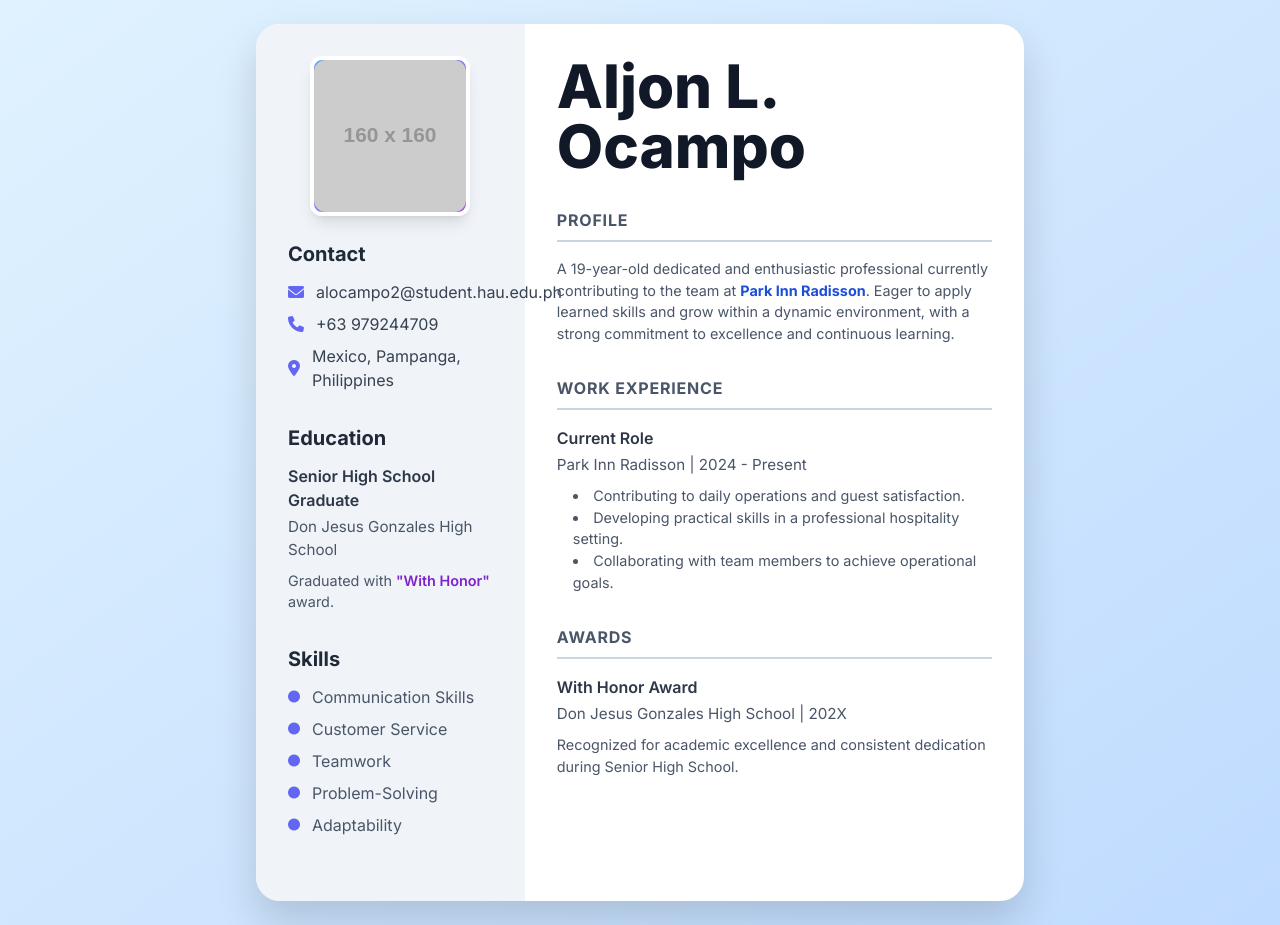
After one commit to aljon123456/final, a Django app: page /character in a window 1280 px wide. The commit adds this page. Run offline with Django 5.2, Linux system fonts and the light colour scheme; grey boxes labelled with a size stand in for pictures from a placeholder-image service; some libraries are stand-ins or nearby versions.

Commit message:
final na pero wala pa din

```diff
--- a/DjangoProject1/urls.py
+++ b/DjangoProject1/urls.py
@@ -14,14 +14,21 @@ Including another URLconf
     1. Import the include() function: from django.urls import include, path
     2. Add a URL to urlpatterns:  path('blog/', include('blog.urls'))
 """
-from django.contrib import admin
-from django.urls import path
+from django.conf.urls.static import static
+
+
+from django.conf import settings
+from .view import home, character
 from django.urls import path
 from django.contrib import admin
 
 from .view import home
+
 urlpatterns = [
     path('admin/', admin.site.urls),
-    path('', home, name='home'),
-    path('main', min, name='home'),
+    path('', home, name='home.html'),
+    path('character', character, name='character.html'),
 ]
+if settings.DEBUG:
+    urlpatterns = urlpatterns + static(settings.MEDIA_URL, document_root=settings.MEDIA_ROOT)
+    urlpatterns = urlpatterns + static(settings.STATIC_URL, document_root=settings.STATIC_ROOT)
--- a/DjangoProject1/view.py
+++ b/DjangoProject1/view.py
@@ -4,5 +4,5 @@ from django.shortcuts import render
 def home(request):
     return render(request,'home.html')
 
-def main(request):
-    return render(request,'main.html')
+def character(request):
+    return render(request, 'character.html')
--- /dev/null
+++ b/templates/character.html
@@ -0,0 +1,182 @@
+<!DOCTYPE html>
+<html lang="en">
+<head>
+    <meta charset="UTF-8">
+    <meta name="viewport" content="width=device-width, initial-scale=1.0">
+    <title>Aljon L. Ocampo - Profile</title>
+    <!-- Tailwind CSS CDN -->
+    <script src="https://cdn.tailwindcss.com"></script>
+    <!-- Google Fonts - Inter -->
+    <link href="https://fonts.googleapis.com/css2?family=Inter:wght@400;600;700;800&display=swap" rel="stylesheet">
+    <!-- Font Awesome for Icons -->
+    <link rel="stylesheet" href="https://cdnjs.cloudflare.com/ajax/libs/font-awesome/6.0.0-beta3/css/all.min.css">
+    <style>
+        body {
+            font-family: 'Inter', sans-serif;
+            background: linear-gradient(to right bottom, #e0f2fe, #bfdbfe); /* Soft blue gradient */
+            min-height: 100vh;
+            display: flex;
+            align-items: center;
+            justify-content: center;
+            padding: 1.5rem;
+        }
+        .profile-container {
+            background-color: #ffffff;
+            border-radius: 1.5rem;
+            box-shadow: 0 20px 40px rgba(0, 0, 0, 0.15);
+            max-width: 768px; /* Slightly wider for two columns */
+            width: 100%;
+            display: flex;
+            flex-direction: column; /* Default to column for mobile */
+            overflow: hidden; /* Ensures rounded corners are respected */
+        }
+        @media (min-width: 768px) {
+            .profile-container {
+                flex-direction: row; /* Two columns for desktop */
+            }
+        }
+        .sidebar {
+            background-color: #f0f4f8; /* Light gray-blue for sidebar */
+            padding: 2rem;
+            flex-shrink: 0; /* Prevent shrinking */
+            width: 100%;
+            box-sizing: border-box;
+        }
+        @media (min-width: 768px) {
+            .sidebar {
+                width: 35%; /* Sidebar takes 35% width */
+                border-top-left-radius: 1.5rem;
+                border-bottom-left-radius: 1.5rem;
+            }
+        }
+        .main-content {
+            padding: 2rem;
+            flex-grow: 1; /* Main content takes remaining space */
+            width: 100%;
+            box-sizing: border-box;
+        }
+        .section-heading {
+            font-weight: 700; /* Bold */
+            color: #4a5568; /* Dark gray */
+            text-transform: uppercase;
+            letter-spacing: 0.05em;
+            margin-bottom: 1rem;
+            padding-bottom: 0.5rem;
+            border-bottom: 2px solid #cbd5e0; /* Light gray border */
+            text-align: left; /* Align heading left */
+        }
+        .item-title {
+            font-weight: 600; /* Semi-bold */
+            color: #2d3748; /* Darker gray */
+            margin-bottom: 0.25rem;
+            text-align: left; /* Align title left */
+        }
+        .item-subtitle {
+            color: #4a5568; /* Dark gray */
+            font-size: 0.95rem;
+            margin-bottom: 0.5rem;
+            text-align: left; /* Align subtitle left */
+        }
+        .item-description {
+            color: #4a5568;
+            font-size: 0.9rem;
+            line-height: 1.5;
+            text-align: left; /* Align description left */
+        }
+        .skill-item {
+            display: flex;
+            align-items: center;
+            margin-bottom: 0.5rem;
+            color: #4a5568;
+        }
+        .skill-item i {
+            margin-right: 0.75rem;
+            color: #6366f1; /* Indigo for bullet points */
+        }
+    </style>
+</head>
+<body>
+    <div class="profile-container">
+        <!-- Left Sidebar -->
+        <div class="sidebar">
+            <!-- Profile Picture -->
+            <div class="w-40 h-40 mx-auto mb-6 rounded-xl bg-gradient-to-br from-blue-400 to-purple-500 flex items-center justify-center overflow-hidden border-4 border-white shadow-lg">
+                <img src="https://placehold.co/160x160/ffffff/000000?text=Aljon" alt="Aljon's Profile Picture" class="w-full h-full object-cover rounded-xl" onerror="this.onerror=null;this.src='https://placehold.co/160x160/ffffff/000000?text=Aljon';">
+            </div>
+
+            <!-- Contact Information -->
+            <div class="mb-8 text-left">
+                <h3 class="text-xl font-bold text-gray-800 mb-3">Contact</h3>
+                <p class="flex items-center text-gray-700 mb-2"><i class="fas fa-envelope mr-3 text-indigo-500"></i>alocampo2@student.hau.edu.ph</p>
+                <p class="flex items-center text-gray-700 mb-2"><i class="fas fa-phone mr-3 text-indigo-500"></i>+63 979244709</p>
+                <p class="flex items-center text-gray-700"><i class="fas fa-map-marker-alt mr-3 text-indigo-500"></i>Mexico, Pampanga, Philippines</p>
+            </div>
+
+            <!-- Education -->
+            <div class="mb-8 text-left">
+                <h3 class="text-xl font-bold text-gray-800 mb-3">Education</h3>
+                <div class="mb-4">
+                    <p class="item-title">Senior High School Graduate</p>
+                    <p class="item-subtitle">Don Jesus Gonzales High School</p>
+                    <p class="item-description">Graduated with <span class="font-semibold text-purple-700">"With Honor"</span> award.</p>
+                </div>
+            </div>
+
+            <!-- Skills -->
+            <div class="mb-8 text-left">
+                <h3 class="text-xl font-bold text-gray-800 mb-3">Skills</h3>
+                <div class="skill-item"><i class="fas fa-circle text-xs"></i>Communication Skills</div>
+                <div class="skill-item"><i class="fas fa-circle text-xs"></i>Customer Service</div>
+                <div class="skill-item"><i class="fas fa-circle text-xs"></i>Teamwork</div>
+                <div class="skill-item"><i class="fas fa-circle text-xs"></i>Problem-Solving</div>
+                <div class="skill-item"><i class="fas fa-circle text-xs"></i>Adaptability</div>
+                <!-- Add more skills here -->
+            </div>
+        </div>
+
+        <!-- Right Main Content -->
+        <div class="main-content">
+            <!-- Header -->
+            <div class="mb-8 text-left">
+                <h1 class="text-5xl sm:text-6xl font-extrabold text-gray-900 leading-tight mb-2">
+                    Aljon L. Ocampo
+                </h1>
+                <!-- Removed the "Hospitality Professional" line -->
+            </div>
+
+            <!-- Profile Summary -->
+            <div class="mb-8">
+                <h2 class="section-heading">Profile</h2>
+                <p class="item-description">
+                    A 19-year-old dedicated and enthusiastic professional currently contributing to the team at <span class="font-bold text-blue-700">Park Inn Radisson</span>. Eager to apply learned skills and grow within a dynamic environment, with a strong commitment to excellence and continuous learning.
+                </p>
+            </div>
+
+            <!-- Work Experience -->
+            <div class="mb-8">
+                <h2 class="section-heading">Work Experience</h2>
+                <div class="mb-4">
+                    <p class="item-title">Current Role</p>
+                    <p class="item-subtitle">Park Inn Radisson | 2024 - Present</p>
+                    <ul class="list-disc list-inside item-description pl-4">
+                        <li>Contributing to daily operations and guest satisfaction.</li>
+                        <li>Developing practical skills in a professional hospitality setting.</li>
+                        <li>Collaborating with team members to achieve operational goals.</li>
+                    </ul>
+                </div>
+            </div>
+
+            <!-- Awards (if any, beyond academic honors) -->
+            <div class="mb-8">
+                <h2 class="section-heading">Awards</h2>
+                <div class="mb-4">
+                    <p class="item-title">With Honor Award</p>
+                    <p class="item-subtitle">Don Jesus Gonzales High School | 202X</p>
+                    <p class="item-description">Recognized for academic excellence and consistent dedication during Senior High School.</p>
+                </div>
+                <!-- Add more awards if applicable -->
+            </div>
+        </div>
+    </div>
+</body>
+</html>
```
Also changed, not shown: final/templates/profile_detail.html (added, +99 -0 lines), final/templates/profile_list.html (added, +48 -0 lines), final/urls.py (added, +17 -0 lines), final/views.py (+22 -7 lines), templates/home.html (+7 -163 lines), templates/main.html (deleted, +0 -170 lines), db.sqlite3, final/templates/__init__.py (added).
